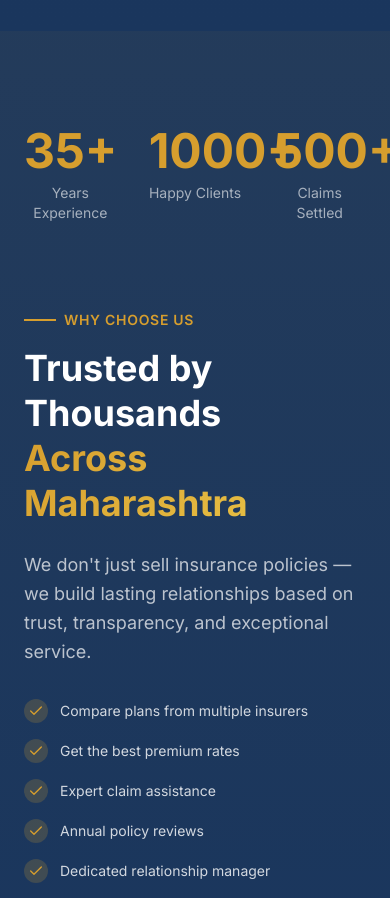
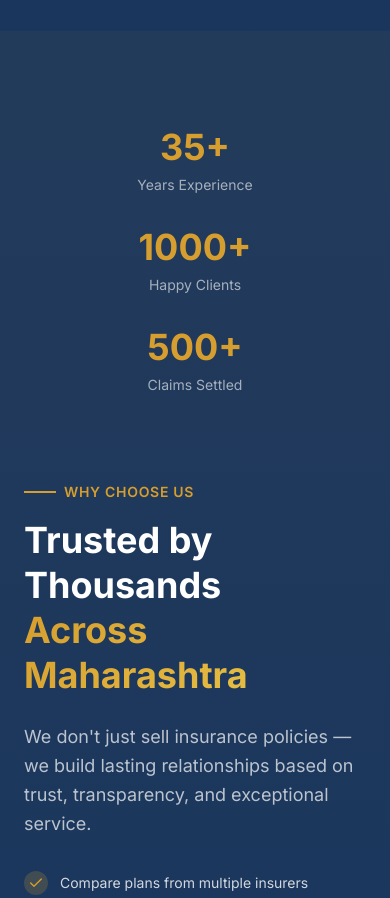
Before and after one commit to jarvisrossi46/hv-ranade-website, a Next.js app: page / in a window 390 px wide. Shown: the part 6320-7218 px from the top of the page. Built offline with nearby package versions, Linux system fonts and the light colour scheme.

Commit message:
Fix overlapping stats numbers - responsive grid and nowrap

```diff
--- a/app/sections/WhyChooseUs.tsx
+++ b/app/sections/WhyChooseUs.tsx
@@ -94,14 +94,14 @@ export default function WhyChooseUs() {
 
       <div className="max-w-7xl mx-auto px-6 relative z-10">
         {/* Stats Counter */}
-        <div className="grid grid-cols-3 gap-8 mb-20">
+        <div className="grid grid-cols-1 sm:grid-cols-3 gap-8 md:gap-12 mb-20">
           {[
             { value: counters.years, suffix: "+", label: "Years Experience" },
             { value: counters.clients, suffix: "+", label: "Happy Clients" },
             { value: counters.claims, suffix: "+", label: "Claims Settled" },
           ].map((stat, index) => (
-            <div key={index} className="text-center">
-              <div className="text-5xl md:text-6xl font-bold text-[#d69e2e] mb-2">
+            <div key={index} className="text-center px-4">
+              <div className="text-4xl sm:text-5xl md:text-6xl font-bold text-[#d69e2e] mb-2 whitespace-nowrap">
                 {stat.value}{stat.suffix}
               </div>
               <div className="text-white/60 text-sm md:text-base">{stat.label}</div>
```
